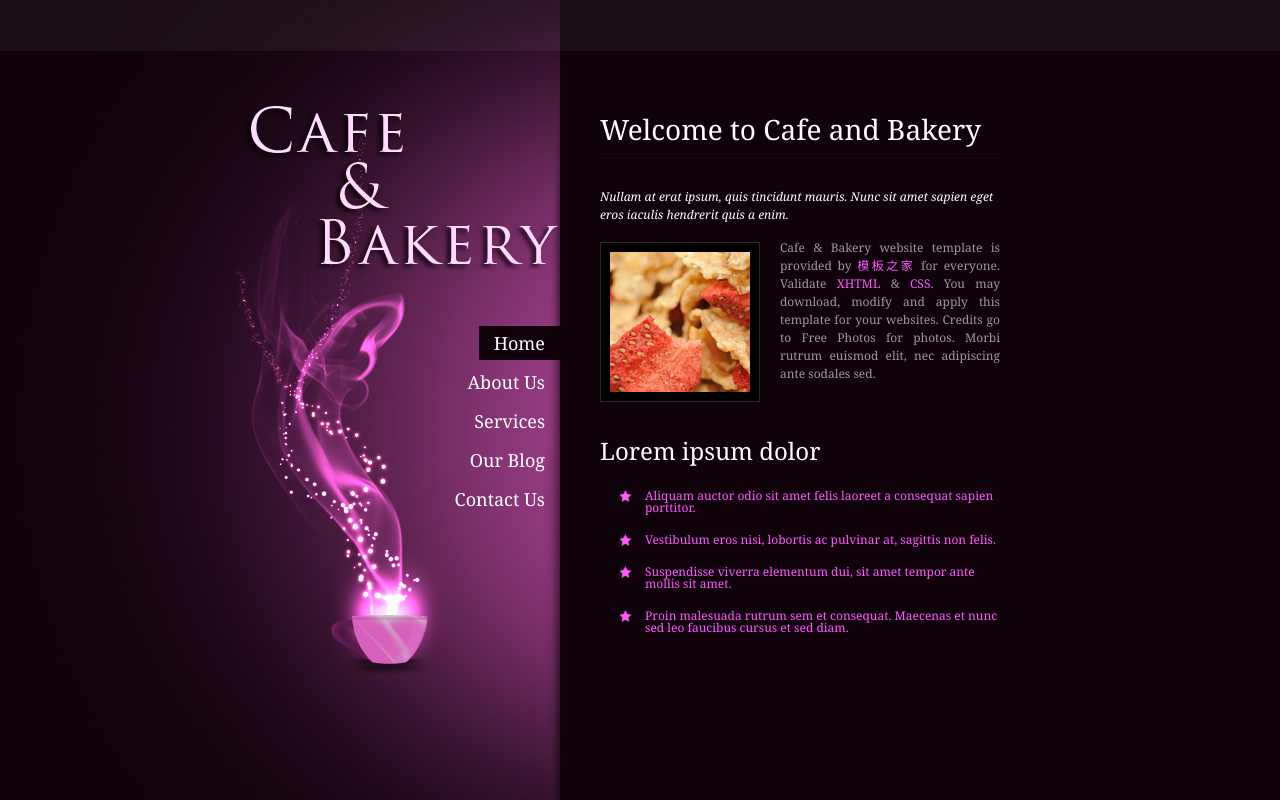
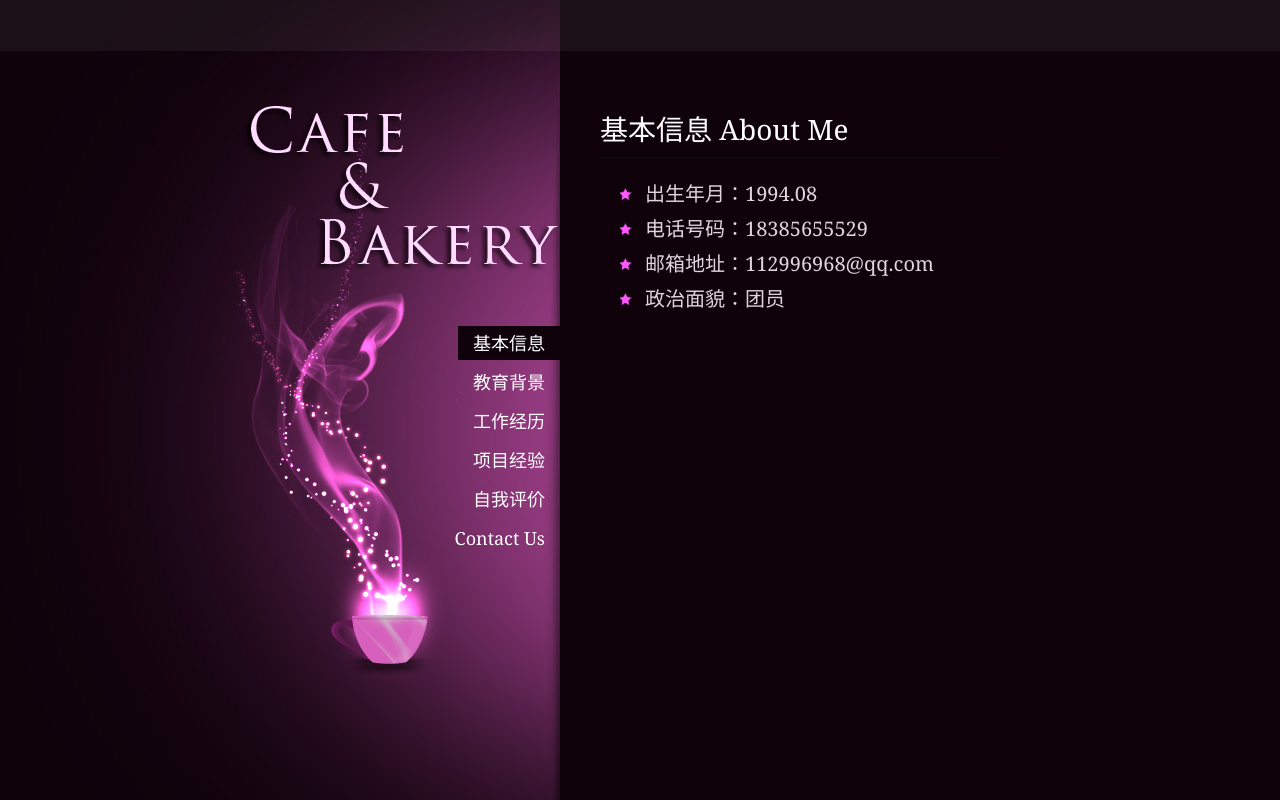
Before and after one commit to Liaoyuangui/Liaoyuangui.github.io, a plain HTML site: page index.html in a window 1280 px wide. Drawn offline with Linux system fonts and the light colour scheme; a script that the page names is missing.

Commit message:
简单修改

```diff
--- /dev/null
+++ b/css/jianjie.css
@@ -0,0 +1,11 @@
+#templatemo_content .scroll .t_title{
+	color: #d4fb08;
+    background: #1b6667;
+    padding: 10px 0px 10px 10px;
+    font-size: 20px;
+    font-family: 微软雅黑;
+}
+#home .jbxx a{
+	color:#e0d4e0;
+	font-size: 20px;
+}
--- a/index.html
+++ b/index.html
@@ -8,6 +8,7 @@
 <link href="templatemo_style.css" rel="stylesheet" type="text/css" />
 
 <link rel="stylesheet" href="css/coda-slider.css" type="text/css" charset="utf-8" />
+<link rel="stylesheet" href="css/jianjie.css" type="text/css" charset="utf-8" />
 
 <script src="js/jquery-1.2.6.js" type="text/javascript"></script>
 <script src="js/jquery.scrollTo-1.3.3.js" type="text/javascript"></script>
@@ -32,10 +33,11 @@
 
                 <div id="menu">
                     <ul class="navigation">
-                    <li><a href="#home" class="selected">Home</a></li>
-                    <li><a href="#aboutus">About Us</a></li>
-                    <li><a href="#services">Services</a></li>
-                    <li><a href="#blog">Our Blog</a></li>
+                    <li><a href="#home" class="selected">基本信息</a></li>
+                    <li><a href="#aboutus">教育背景</a></li>
+                    <li><a href="#services">工作经历</a></li>
+                    <li><a href="#blog">项目经验</a></li>
+                    <li><a href="#zwpj">自我评价</a></li>
                     <li><a href="#contactus" class="last">Contact Us</a></li>
                     </ul>
                 </div>
@@ -46,38 +48,22 @@
 	        		<div class="scrollContainer">
 
                     <div class="panel" id="home">
-                        <h2>Welcome to Cafe and Bakery</h2>
-
-                        <p><em>Nullam at erat ipsum, quis tincidunt mauris. Nunc sit amet sapien eget eros iaculis hendrerit quis a enim.</em></p>
-                        <a target="_parent"><img src="images/templatemo_image_01.jpg" alt="Image 1" class="image_wrapper image_fl" /></a>
-
-                      <p align="justify">Cafe &amp; Bakery website template is provided by <a href="http://www.cssmoban.com" target="_parent" title="模板之家">模板之家</a> for everyone. Validate <a href="#" rel="nofollow">XHTML</a> &amp; <a href="#" rel="nofollow">CSS</a>. You may download, modify and apply this template for your websites. Credits go to Free Photos for photos. Morbi rutrum euismod elit, nec adipiscing ante sodales sed.</p>
-
-                        <div class="cleaner cleaner_h40"></div>
-                        <h3>Lorem ipsum dolor</h3>
-
-                        <ul class="tmo_list">
-                            <li><a href="#" class="service_one">Aliquam auctor odio sit amet felis laoreet a consequat sapien porttitor.</a></li>
-                            <li><a href="#" class="service_two">Vestibulum eros nisi, lobortis ac pulvinar at, sagittis non felis. </a></li>
-                            <li><a href="#" class="service_three">Suspendisse viverra elementum dui, sit amet tempor ante mollis sit amet.</a></li>
-                            <li><a href="#" class="service_four">Proin malesuada rutrum sem et consequat. Maecenas et nunc sed leo faucibus cursus et sed diam. </a></li>
+                       <!-- <h2>姓名/userName</h2>   -->
+                      <!--  <p class="t_title">基本信息       About Me</p>-->
+                        <h2>基本信息       About Me</h2>
+                        <ul class="tmo_list jbxx">
+                            <li><a href="#" class="service_one">出生年月：1994.08</a></li>
+                            <li><a href="#" class="service_two">电话号码：18385655529 </a></li>
+                            <li><a href="#" class="service_three">邮箱地址：112996968@qq.com</a></li>
+                            <li><a href="#" class="service_four">政治面貌：团员</a></li>
                         </ul>
                     </div>
                     <!-- end of home -->
 
                     <div class="panel" id="aboutus">
-                        <h2>About Us</h2>
-
-                        <a href="#" target="_parent"><img src="images/templatemo_image_01.jpg" alt="Image 2" class="image_wrapper image_fr" /></a>
-                        <p><em>Lorem ipsum dolor sit amet, consec tetur adipiscing elit. Suspendisse in lectus turpis.</em></p>
-                        <p>Lorem ipsum dolor sit amet, consec tetur adipiscing elit. Cras vene natis nulla ac mi solli citudin vul putate. Etiam blandit mi sed urna iaculis vitae vehicula nisl <a href="#">facilisis</a>. Aliquam vitae erat sit amet dolor hend rerit pellen tesque.  Nullam sit amet purus turpis, vitae lobortis nisi.</p>
-                        <p>Nullam sit amet purus turpis, vitae lobortis nisi. Pellentesque pellentesque rutrum est, vel feugiat <a href="#">nulla congue</a> sit amet. Ut ultricies aliquet mauris ultrices posuere. </p>
-
-                        <div class="cleaner cleaner_h40"></div>
-                        <h3>Message from the founder</h3>
-                        <blockquote>
-                        <p>Fusce nec felis id lacus sollicitudin vulputate. Proin tincidunt, arcu id pellentesque accumsan, neque dolor imperdiet ligula, quis viverra tellus nulla a odio. Curabitur vitae enim risus, at placerat turpis. Mauris feugiat suscipit tempus fringilla, felis in velit.</p>
-                        <cite>William - <span>CEO</span></cite> </blockquote>
+                        <h2>教育背景    Education</h2>
+                       <p>2013.09-2017-06&nbsp;&nbsp;&nbsp;xx大学&nbsp;&nbsp;&nbsp;信息管理与信息系统&nbsp;&nbsp;&nbsp;本科</p>
+                       <p>主修课程：HTML 语言 ，JAVA 程序设计，WEB程序设计，信息系统管理工程师</p>
                     </div> <!-- end of about us -->
 
                     <div class="panel" id="services">
```
Also changed, not shown: readme.txt.
